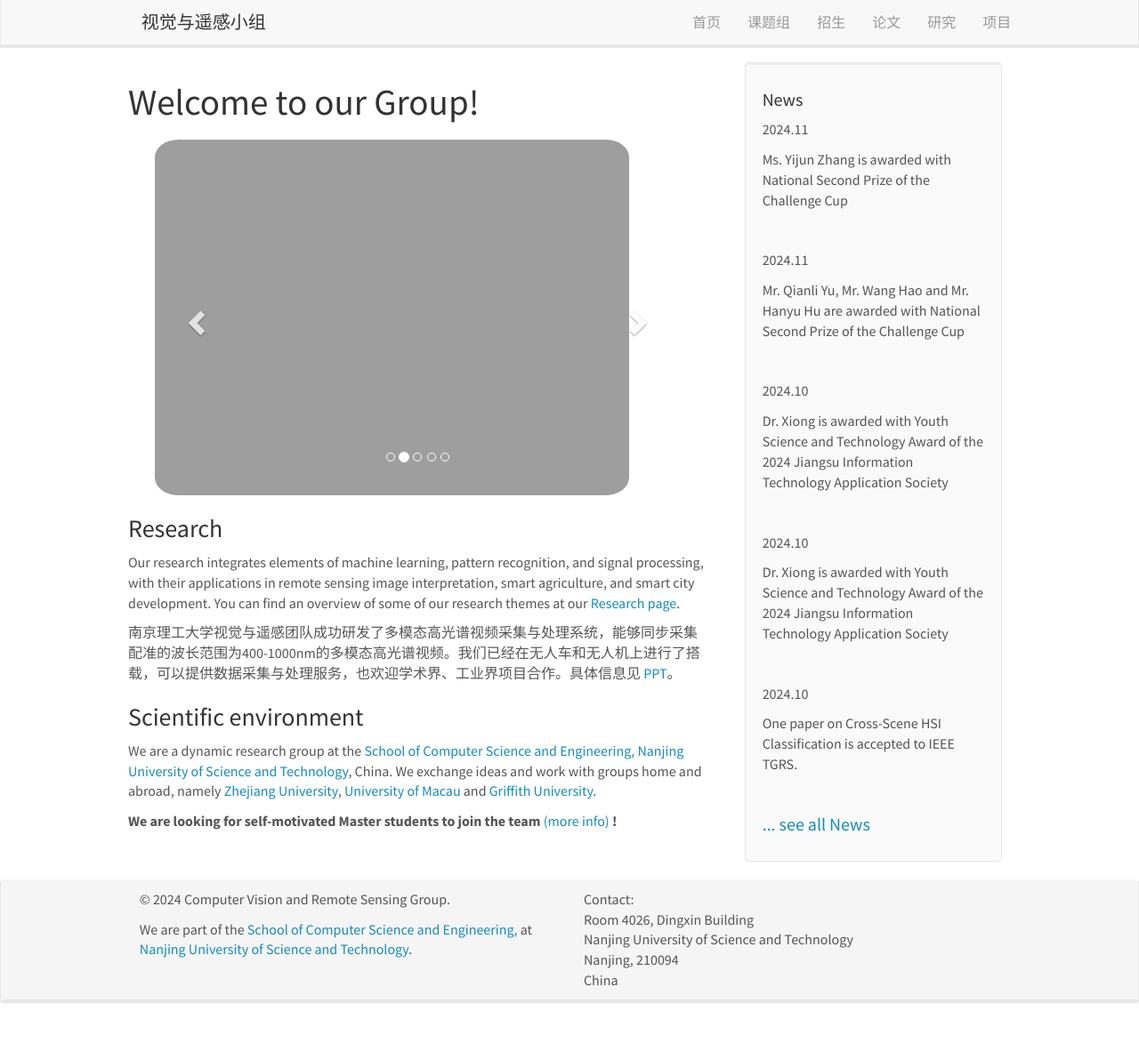
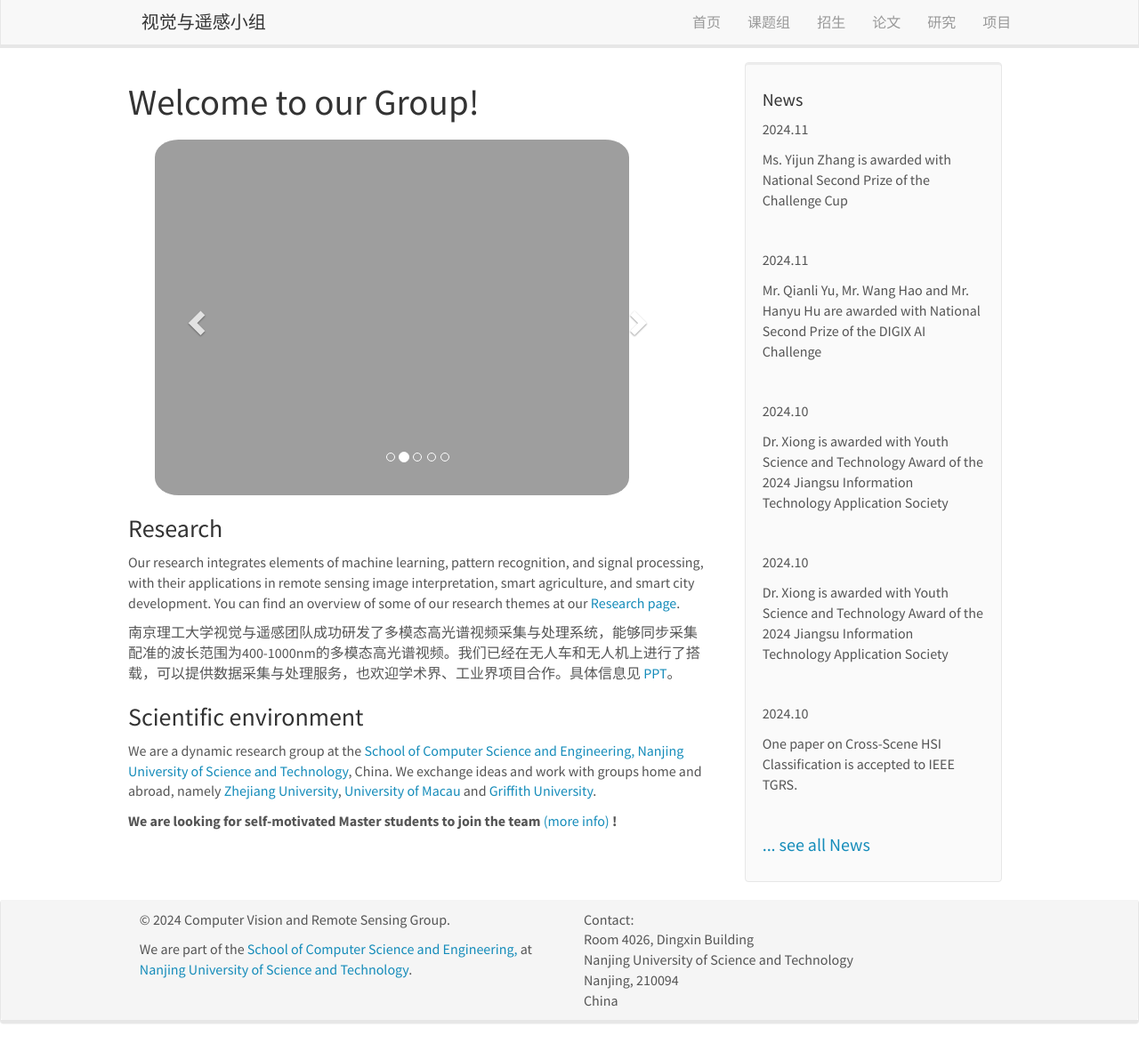
Before and after one commit to bearshng/mvip, a Jekyll site: the page built from _pages/home.md, in a window 1280 px wide and 1173 px high. Shown: the whole window at 89% size. Built offline with Jekyll 4.4.1, drawn with Linux system fonts in a browser that asks for light colours; nearby versions of some CDN libraries.

Commit message:
update news

```diff
--- a/_data/news.yml
+++ b/_data/news.yml
@@ -2,7 +2,7 @@
   headline: "Ms. Yijun Zhang is awarded with National Second Prize of the Challenge Cup"
 
 - date: '2024.11'
-  headline: "Mr. Qianli Yu, Mr. Wang Hao and Mr. Hanyu Hu are awarded with National Second Prize of the Challenge Cup"
+  headline: "Mr. Qianli Yu, Mr. Wang Hao and Mr. Hanyu Hu are awarded with National Second Prize of the DIGIX  AI Challenge"
 
 - date: '2024.10'
   headline: "Dr. Xiong is awarded with Youth Science and Technology Award of the 2024 Jiangsu Information Technology Application Society"
```
